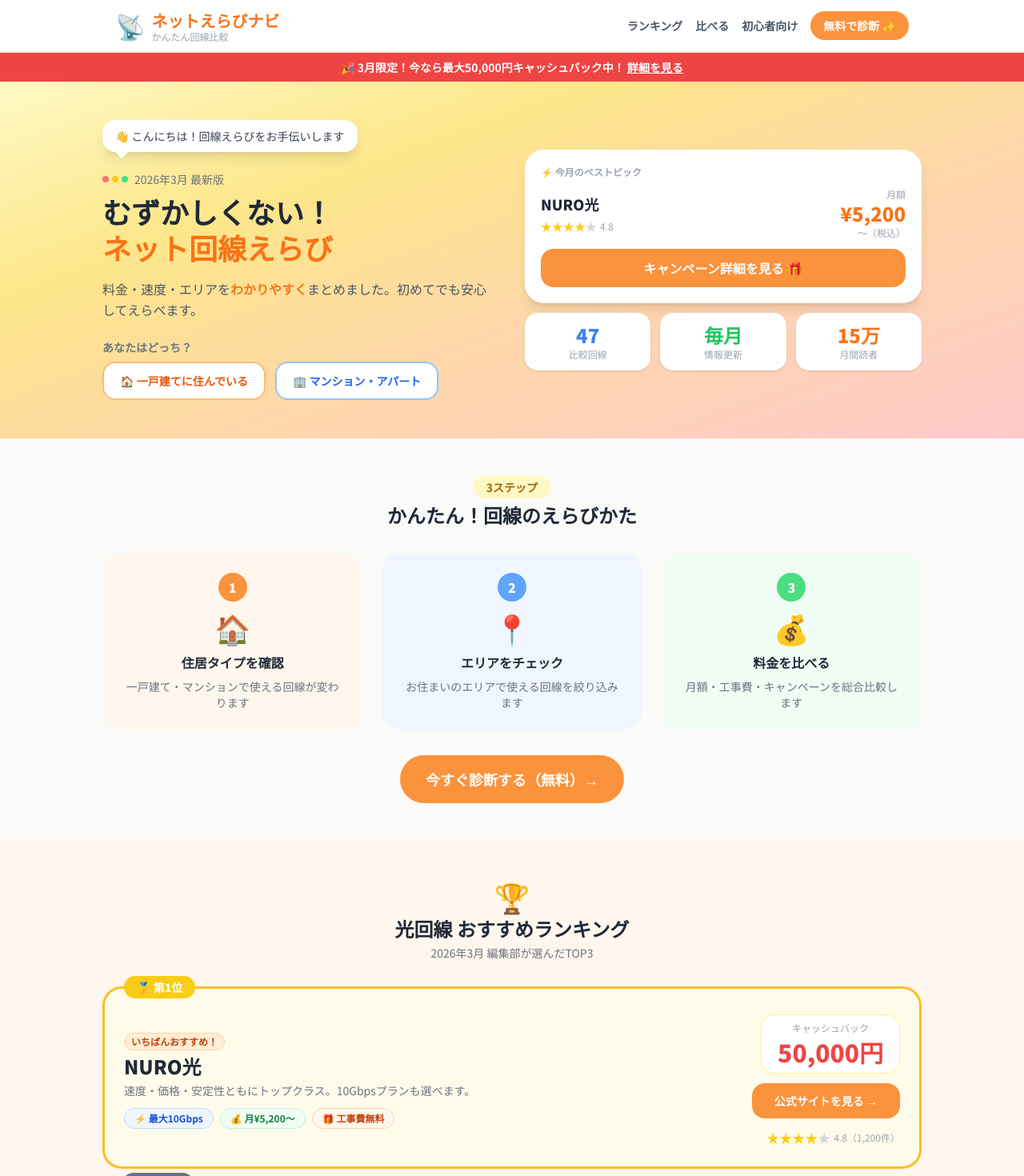
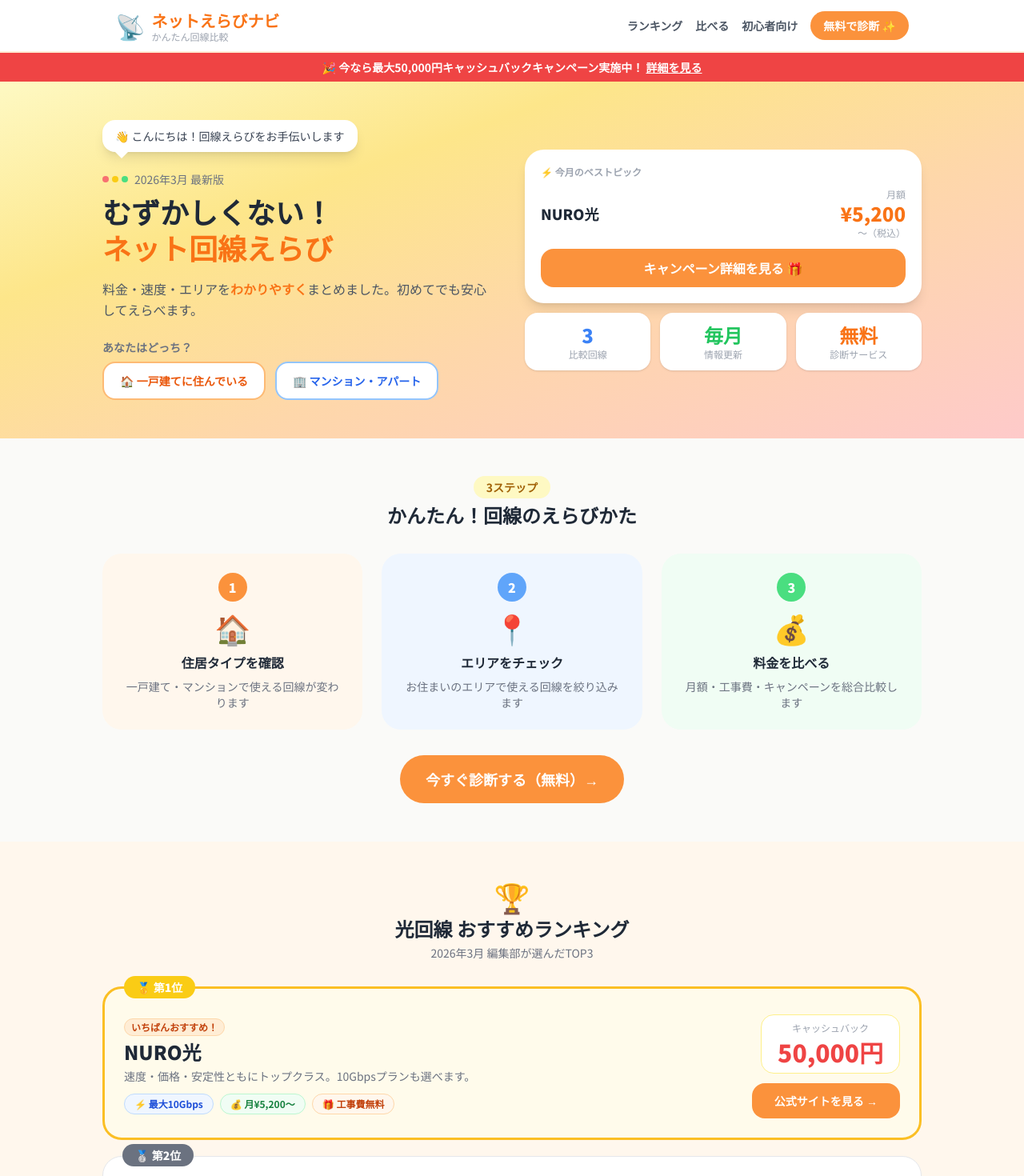
Before and after one commit to mayu-0925/internet_line, a Next.js app: page / in a window 1280 px wide. Shown: the top 1470 px of the page at 80% size. Built offline with nearby package versions, Linux system fonts and the light colour scheme.

Commit message:
fix: 架空の統計・評価データを削除（比較回線数・月間読者・星評価・レビュー件数）

```diff
--- a/app/compare/page.tsx
+++ b/app/compare/page.tsx
@@ -12,10 +12,6 @@
     "光回線の料金・速度・エリア・キャンペーンを一覧で比較。自分に合った回線をかんたんに見つけられます。",
 };
 
-const compareRows = [
-  { label: "月額料金", key: "price" as const },
-  { label: "最大速度", key: "speed" as const },
-];
 
 export default function ComparePage() {
   const featuredItem = rankingItems[0];
@@ -113,21 +109,6 @@
                     ))}
                   </tr>
 
-                  {/* 評価 */}
-                  <tr className="border-b border-gray-100 hover:bg-gray-50">
-                    <td className="py-4 px-5 font-bold text-gray-600 bg-gray-50">
-                      ⭐ 評価
-                    </td>
-                    {rankingItems.map((item) => (
-                      <td
-                        key={item.rank}
-                        className="py-4 px-5 text-center font-black text-yellow-500"
-                      >
-                        {item.rating} / 5.0
-                      </td>
-                    ))}
-                  </tr>
-
                   {/* こんな人向け */}
                   <tr className="border-b border-gray-100 hover:bg-gray-50">
                     <td className="py-4 px-5 font-bold text-gray-600 bg-gray-50">
--- a/components/HeroSection.tsx
+++ b/components/HeroSection.tsx
@@ -84,12 +84,6 @@
                   <span className="text-lg font-black text-gray-800">
                     {featuredItem.name}
                   </span>
-                  <div className="flex items-center gap-1 mt-1">
-                    <StarRating rating={featuredItem.rating} />
-                    <span className="text-xs text-gray-400">
-                      {featuredItem.rating}
-                    </span>
-                  </div>
                 </div>
                 <div className="text-right">
                   <div className="text-xs text-gray-400">月額</div>
@@ -129,18 +123,3 @@
     </section>
   );
 }
-
-function StarRating({ rating }: { rating: number }) {
-  const full = Math.floor(rating);
-  const empty = 5 - full;
-  return (
-    <span className="flex">
-      {"★".repeat(full).split("").map((s, i) => (
-        <span key={i} className="text-yellow-400 text-sm">{s}</span>
-      ))}
-      {"★".repeat(empty).split("").map((s, i) => (
-        <span key={i} className="text-gray-300 text-sm">{s}</span>
-      ))}
-    </span>
-  );
-}
--- a/components/RankingCard.tsx
+++ b/components/RankingCard.tsx
@@ -90,33 +90,8 @@
           >
             公式サイトを見る →
           </Link>
-          <div className="flex items-center gap-1">
-            <StarRating rating={item.rating} />
-            <span className="text-xs text-gray-400">
-              {item.rating}（{item.ratingCount.toLocaleString()}件）
-            </span>
-          </div>
         </div>
       </div>
     </div>
   );
 }
-
-function StarRating({ rating }: { rating: number }) {
-  const full = Math.floor(rating);
-  const empty = 5 - full;
-  return (
-    <span className="flex">
-      {Array.from({ length: full }).map((_, i) => (
-        <span key={`f${i}`} className="text-yellow-400">
-          ★
-        </span>
-      ))}
-      {Array.from({ length: empty }).map((_, i) => (
-        <span key={`e${i}`} className="text-gray-300">
-          ★
-        </span>
-      ))}
-    </span>
-  );
-}
--- a/lib/data.ts
+++ b/lib/data.ts
@@ -63,7 +63,7 @@
 // サイト全体のアラートバー
 // -------------------------------------------------------
 export const siteAlert: SiteAlert = {
-  message: "🎉 3月限定！今なら最大50,000円キャッシュバック中！",
+  message: "🎉 今なら最大50,000円キャッシュバックキャンペーン実施中！",
   linkText: "詳細を見る",
   linkHref: "#",
 };
@@ -72,9 +72,9 @@
 // Heroセクション 統計情報
 // -------------------------------------------------------
 export const heroStats: HeroStat[] = [
-  { value: "47", label: "比較回線", color: "text-blue-500" },
+  { value: "3", label: "比較回線", color: "text-blue-500" },
   { value: "毎月", label: "情報更新", color: "text-green-500" },
-  { value: "15万", label: "月間読者", color: "text-orange-500" },
+  { value: "無料", label: "診断サービス", color: "text-orange-500" },
 ];
 
 // -------------------------------------------------------
@@ -125,8 +125,6 @@
       { text: "🎁 工事費無料", variant: "warm" },
     ],
     reward: { label: "キャッシュバック", value: "50,000円" },
-    rating: 4.8,
-    ratingCount: 1200,
     affiliateUrl: "#",
     ctaColor: "bg-orange-400 hover:bg-orange-500",
     badgeGradient: "bg-yellow-400",
@@ -144,8 +142,6 @@
       { text: "📱 au割引あり", variant: "warm" },
     ],
     reward: { label: "最大還元", value: "30,000円" },
-    rating: 4.5,
-    ratingCount: 980,
     affiliateUrl: "#",
     ctaColor: "bg-blue-500 hover:bg-blue-600",
     badgeGradient: "bg-gray-500",
@@ -164,8 +160,6 @@
       { text: "🔴 dポイント付与", variant: "warm" },
     ],
     reward: { label: "dポイント", value: "20,000pt" },
-    rating: 4.3,
-    ratingCount: 870,
     affiliateUrl: "#",
     ctaColor: "bg-red-500 hover:bg-red-600",
     badgeGradient: "bg-amber-700",
--- a/lib/types.ts
+++ b/lib/types.ts
@@ -7,8 +7,6 @@
   price: string;
   tags: { text: string; variant: "cool" | "warm" | "green" }[];
   reward: { label: string; value: string };
-  rating: number;
-  ratingCount: number;
   affiliateUrl: string;
   ctaColor: string; // Tailwind bg class e.g. "bg-orange-400 hover:bg-orange-500"
   badgeGradient: string; // Tailwind gradient class
```
